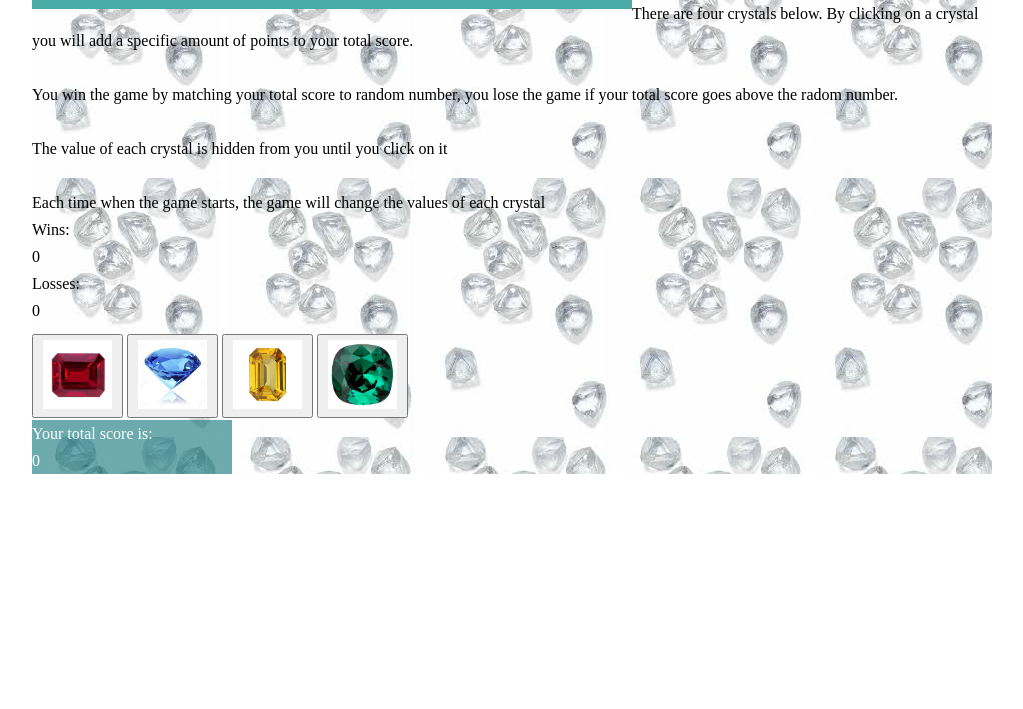
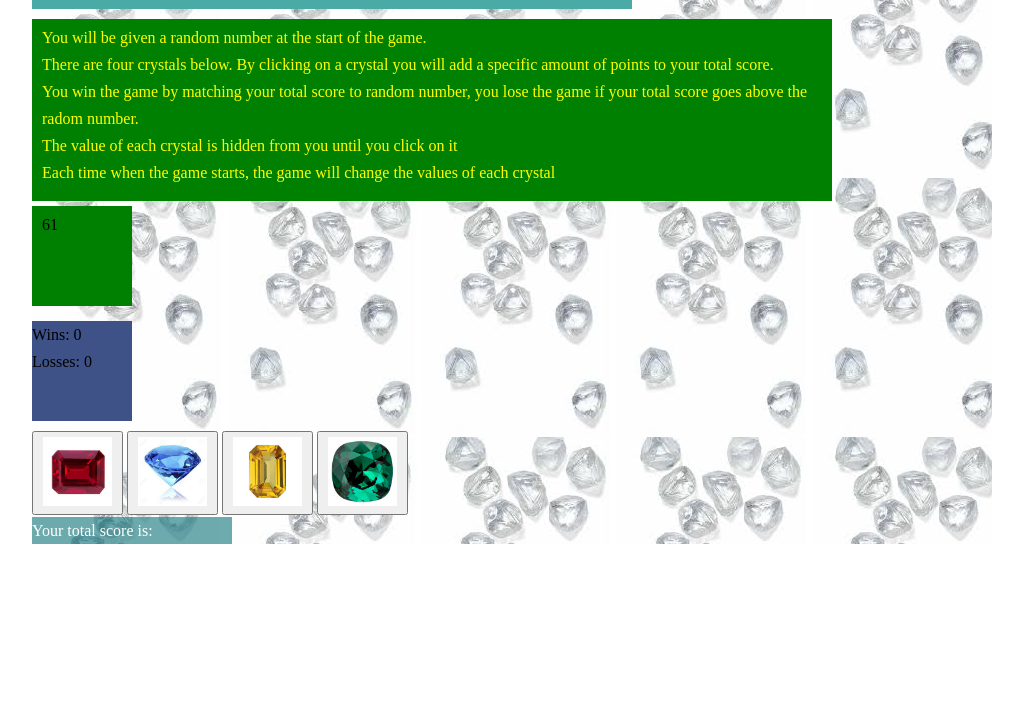
Before and after one commit to Rthorpesr/unit-4-game, a plain HTML site: page index.html in a window 1280 px wide. Shown: the part 91-800 px from the top of the page, without its empty margins (128-1151 px from the left). Drawn offline with nearby package versions, Linux system fonts and the light colour scheme.

Commit message:
added totals to show on screen.

```diff
--- a/index.html
+++ b/index.html
@@ -18,53 +18,74 @@
 
     <body>
 
-        <div class="container">
+
+        <div class = "container">
+
+                 <!---  display the title of the game "Crystals Collector!"  -->
                  <h1 id="logo">The Crystal Collector's Game</h1>
 
-                    <div id="instr">
-                            <p> You will be given a random number at the start of the game.</p>
+                 <!--- show a set of instructions on how to pay the game. -->
+                 <div id = "instructions">
+                        <p>
+                            You will be given a random number at the start of the game.
                         <br>
-                            <p>There are four crystals below. By clicking on a crystal you
-                                will add a specific amount of points to your total score. </p>
+                            There are four crystals below. By clicking on a crystal you
+                            will add a specific amount of points to your total score.
                             <br>
-                            <p id="test"> You win the game by matching your total score to random number,
-                                you lose the game if your total score goes above the radom number.</p>
+                            You win the game by matching your total score to random number,
+                            you lose the game if your total score goes above the radom number.
                         <br>
-                            <p>The value of each crystal is hidden from you until you click on it</p>
+                            The value of each crystal is hidden from you until you click on it
                         <br>
-                            <p>Each time when the game starts, the game will change the values of each crystal</p>
+                            Each time when the game starts, the game will change the values of each crystal
+                        </p>
                  </div>
-                    <!-- The computer's random number -->
+
+                 <!---  show a random number generated by the random number function. a new random number
+                        when the player (wins or losses)
+                 -->
+                 <div id="computerNumber"></div>
 
 
-                            <div id="random-number randNum">
+
+                 <!---  show the number of wins and losses -->
+
+ <!--- prints out the number of wins and losses -->
+                 <div id="winsLosses">
+                        <p>Wins: <label id = "wins">0</label></p>
+                        <p>Losses: <label id ="lost">0</label></p>
                  </div>
 
+                 <!---  Show a row of clickable crystals that have a random number assigned to them
+                        each time the game is played. Each crystal gets a new random number when the
+                        player (wins or losses)
 
-                    <!--- prints out the number of wins and losses -->
-                    <div id="wins-loses">
-                            <p>Wins:</p>
-                           <p id="wins">0</p>
-                            <p>Losses:</p>
-                            <p id="losses">0</p>
+                        During the game, as Crystals are clicked, add up their collective value
+                        and show it on screen in a box as the value is being increased.THis is a box
+                        that shows Total_Score. The total score is set back to zero each time the
+                        player (wins or losses).
+                 --->
+                 <div id="crystals">
+                        <!-- <button id="rubyone"><img src="./assets/images/ruby.jpg" alt=""></button> -->
+                        <button id="rubyone" class="btn rubynumber"><img src="./assets/images/ruby.jpg"></button>
+                        <button id="blueone" class="btn bluenumber"><img src="./assets/images/blue diamond.png"></button>
+                        <button id="yellowone" class="btn yellownumber"><img src="./assets/images/yellow stone.jpg"></button>
+                        <button id="greenone" class="btn greennumber"><img src="./assets/images/Green stone.png"></button>
                 </div>
 
+                 <!---  During the game, as Crystals are clicked, add up their collective value
+                        and show it on screen in a box as the value is being increased.This is a box
+                        that shows Total_Score. The total score is set back to zero each time the
+                        player (wins or losses).
+                 --->
 
-                    <div class="4crystals" id="crystals">
-                        <button id="amethyst" class="jewel amethyst"><img src="./assets/images/ruby.jpg" alt=""></button>
-                        <!-- <button id="rubyone" class="btn btn-primary"><img src="./assets/images/ruby.jpg"></button> -->
-                        <button id="blueone" class="btn btn-primary"><img src="./assets/images/blue diamond.png"></button>
-                        <button id="yellowone" class="btn btn-primary"><img src="./assets/images/yellow stone.jpg"></button>
-                        <button id="greenone" class="btn btn-primary"><img src="./assets/images/Green stone.png"></button>
+                 <div class="scorebox thetotalScore">
+                        <div>
+                            <p>Your total score is: <label id="score"></label></p>
+                        </div>
+                    </div>
         </div>
 
-
-                    <div class="thetotalScore">
-                        <div>Your total score is:</div>
-                        <div id="totScore">0</div>
-                    </div>
-
-        </div>
 
                 <script type="text/javascript">
 
```
Lines whose indentation alone changed are shown as unchanged.
